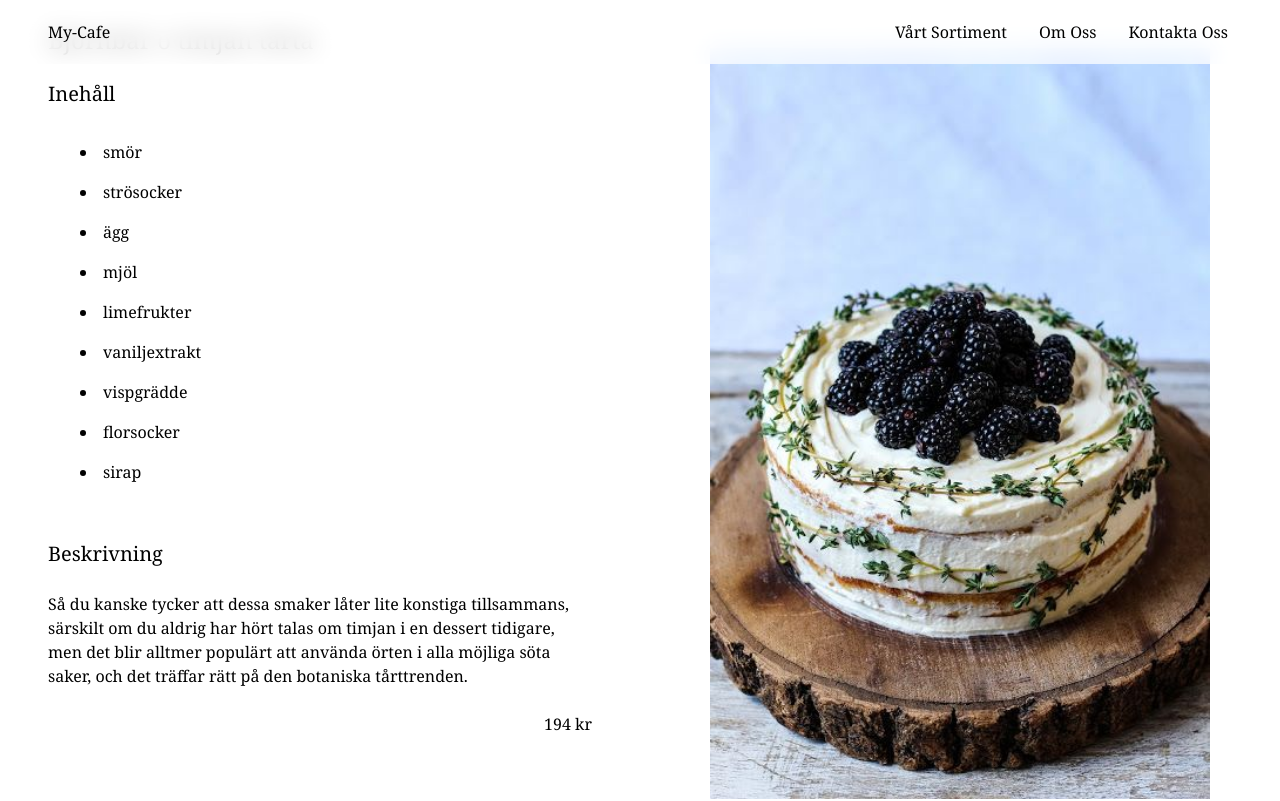
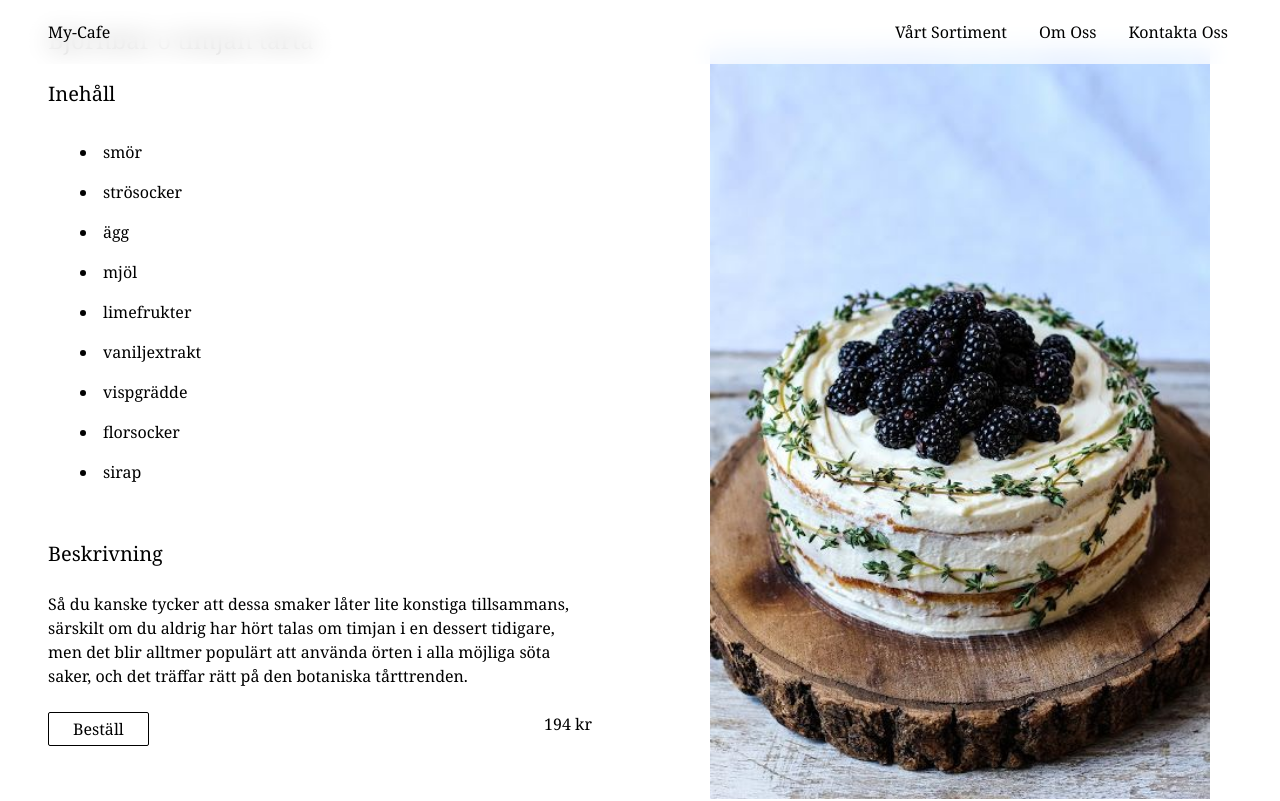
Before and after one commit to TaraSkoglund/my-cafe, a Next.js app: page /bjornbarlimetimjan in a window 1280 px wide. Shown: the top 801 px of the page. Built offline with nearby package versions, Linux system fonts and the light colour scheme.

Commit message:
add beställ button and insall lucide

```diff
--- a/app/[name]/page.jsx
+++ b/app/[name]/page.jsx
@@ -1,6 +1,9 @@
+"use client";
 import { MOCK_PRODUCTS } from "@/constants";
 import Image from "next/image";
+import { useState } from "react";
 export default function Page({ params }) {
+  const [activeLink, setActiveLink] = useState("");
   const product = MOCK_PRODUCTS.filter(
     (product) => product.href.slice(1) === params.name
   )[0];
@@ -26,7 +29,15 @@ export default function Page({ params }) {
             <h2 className="py-6 text-xl">Beskrivning</h2>
             <p>{product.description}</p>
           </div>
-          <div className="flex mx-12 font-serif xl:justify-end">
+          <div className="flex mx-12 font-serif justify-between">
+            <button
+              className={`py-1 px-6 border rounded-sm border-black hover:shadow-2xl hover:border-b-2 ${
+                activeLink === "Beställ" ? "border-b-2" : ""
+              }`}
+              onClick={() => setActiveLink("Beställ")}
+            >
+              Beställ
+            </button>
             <p>{product.price} kr</p>
           </div>
         </div>
--- a/package.json
+++ b/package.json
@@ -14,6 +14,7 @@
     "eslint": "8.49.0",
     "eslint-config-next": "13.4.19",
     "formik": "^2.4.5",
+    "lucide-react": "^0.279.0",
     "next": "13.4.19",
     "postcss": "8.4.29",
     "react": "18.2.0",
```
Also changed, not shown: 1 other file (tests, documents, lock files or other folders).
